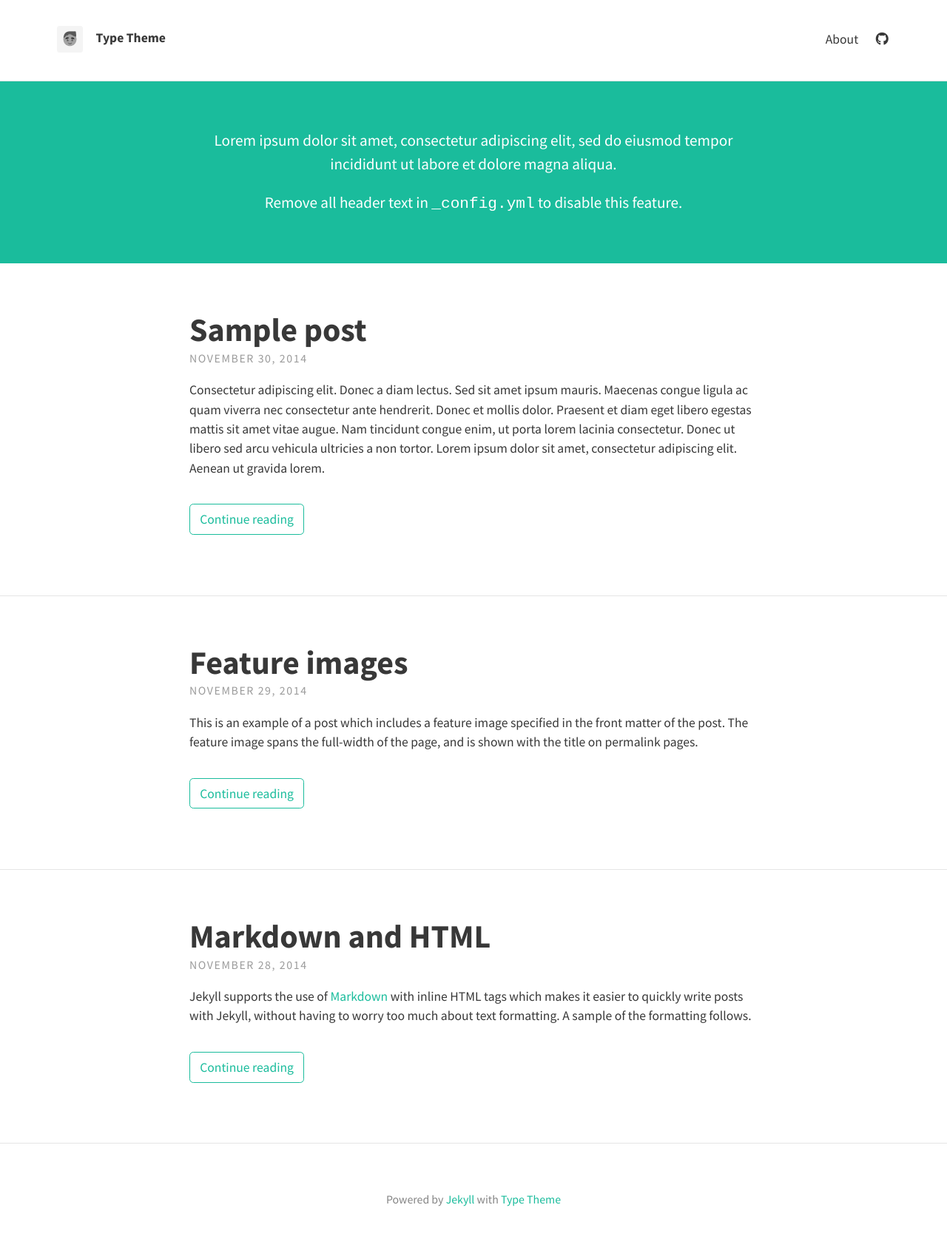
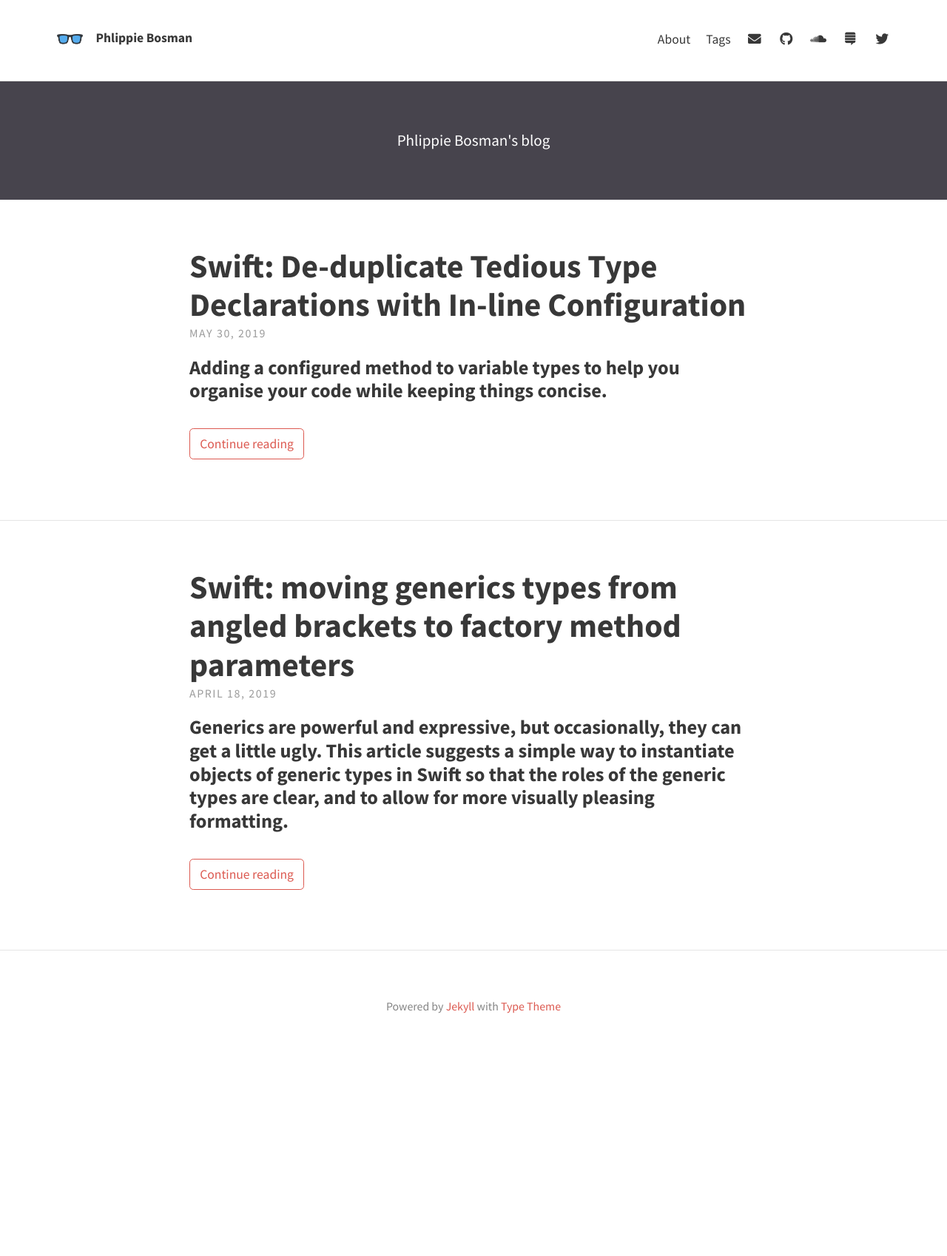
Before and after one commit to phlippieb/phlippieb.github.io, a Jekyll site: the page built from index.html, in a window 1280 px wide. Shown: the whole page at 74% size. Built offline with Jekyll 4.4.1, drawn with Linux system fonts in a browser that asks for light colours; nearby versions of some CDN libraries; the list of posts is cut into pages by our own code; after the commit the page ends 1437 px from its top, so only the background shows below that.

Commit message:
Setup initial content

```diff
--- a/_config.yml
+++ b/_config.yml
@@ -1,53 +1,51 @@
 # SITE CONFIGURATION
-baseurl: "/type-theme"
-url: "https://rohanchandra.github.io/"
+baseurl: ""
+url: "https://phlippieb.github.io/"
 
 # THEME-SPECIFIC CONFIGURATION
 theme_settings:
   # Meta
-  title: Type Theme
+  title: Phlippie Bosman
   avatar: assets/img/avatar.png
   favicon: assets/favicon.ico
-  gravatar: # Email MD5 hash
-  description: "A website with blog posts and pages" # used by search engines
+  gravatar:
+  description: Phlippie Bosman's blog
 
   # Header and footer text
   header_text: >
-     <p>Lorem ipsum dolor sit amet, consectetur adipiscing elit, sed do eiusmod tempor incididunt ut labore et dolore magna aliqua.</p>
-
-     <p>Remove all header text in <code>_config.yml</code> to disable this feature.</p>
+     <p>Phlippie Bosman's blog</p>
   header_text_feature_image:
   footer_text: >
    Powered by <a href="https://jekyllrb.com/">Jekyll</a> with <a href="https://github.com/rohanchandra/type-theme">Type Theme</a>
 
   # Icons
   rss: false
-  email_address: # Full email address, e.g. "sam@example.com"
+  email_address: phlippie.bosman@gmail.com
   behance:
   bitbucket:
   dribbble:
   facebook:
   flickr:
   gitlab:
-  github: "rohanchandra/type-theme"
+  github: "phlippieb"
   gitter:
   google_plus:
   instagram:
   linkedin:  # Full URL
   pinterest:
   reddit:
-  soundcloud:
-  stack_exchange:  # Full URL
+  soundcloud: phlippie-bosman
+  stack_exchange:  https://stackexchange.com/users/1584327/p-bosman
   steam:
   tumblr:
-  twitter:
+  twitter: phlippieb
   wordpress:
   youtube:
 
   # Scripts
   google_analytics: # Tracking ID, e.g. "UA-000000-01"
   disqus_shortname:
-  katex: true # Enable if using math markup
+  katex: false # Enable if using math markup
   search: false # Enable the search feature
 
   # Localization strings
@@ -79,7 +77,7 @@ highlighter: rouge
 sass:
   sass_dir: _sass
   style: :compressed
-plugins: [jekyll-paginate]
+plugins: [jekyll-paginate, jekyll-gist]
 exclude:
   - Gemfile
   - Gemfile.lock
--- a/_posts/2014-11-28-markdown-and-html.md
+++ /dev/null
@@ -1,39 +0,0 @@
----
-layout: post
-title: Markdown and HTML
----
-
-Jekyll supports the use of [Markdown](http://daringfireball.net/projects/markdown/syntax) with inline HTML tags which makes it easier to quickly write posts with Jekyll, without having to worry too much about text formatting. A sample of the formatting follows.
-
-Tables have also been extended from Markdown:
-
-First Header  | Second Header
-------------- | -------------
-Content Cell  | Content Cell
-Content Cell  | Content Cell
-
-Here's an example of an image, which is included using Markdown:
-
-![Geometric pattern with fading gradient]({{ site.baseurl }}/assets/img/sample_feature_img_2.png)
-
-Highlighting for code in Jekyll is done using Pygments or Rouge. This theme makes use of Rouge by default.
-
-{% highlight js %}
-// count to ten
-for (var i = 1; i <= 10; i++) {
-    console.log(i);
-}
-
-// count to twenty
-var j = 0;
-while (j < 20) {
-    j++;
-    console.log(j);
-}
-{% endhighlight %}
-
-Type Theme uses KaTeX to display maths. Equations such as $$S_n = a \times \frac{1-r^n}{1-r}$$ can be displayed inline.
-
-Alternatively, they can be shown on a new line:
-
-$$ f(x) = \int \frac{2x^2+4x+6}{x-2} $$
--- a/_posts/2014-11-29-feature-images.md
+++ /dev/null
@@ -1,6 +0,0 @@
----
-layout: post
-title: Feature images
-feature-img: "assets/img/sample_feature_img.png"
----
-This is an example of a post which includes a feature image specified in the front matter of the post. The feature image spans the full-width of the page, and is shown with the title on permalink pages.
--- a/_posts/2014-11-30-sample-post.md
+++ /dev/null
@@ -1,22 +0,0 @@
----
-layout: post
-title: Sample post
-tags: [test, sample]
----
-Consectetur adipiscing elit. Donec a diam lectus. Sed sit amet ipsum mauris. Maecenas congue ligula ac quam viverra nec consectetur ante hendrerit. Donec et mollis dolor. Praesent et diam eget libero egestas mattis sit amet vitae augue. Nam tincidunt congue enim, ut porta lorem lacinia consectetur. Donec ut libero sed arcu vehicula ultricies a non tortor. Lorem ipsum dolor sit amet, consectetur adipiscing elit. Aenean ut gravida lorem.
-
-* Consectetur adipiscing elit
-* Donec a diam lectus
-* Sed sit amet ipsum mauris
-
-Ut turpis felis, pulvinar a semper sed, adipiscing id dolor. Pellentesque auctor nisi id magna consequat sagittis. Curabitur dapibus enim sit amet elit pharetra tincidunt feugiat nisl imperdiet. Ut convallis libero in urna ultrices accumsan. Donec sed odio eros. Donec viverra mi quis quam pulvinar at malesuada arcu rhoncus. Cum sociis natoque penatibus et magnis dis parturient montes, nascetur ridiculus mus. In rutrum accumsan ultricies. Mauris vitae nisi at sem facilisis semper ac in est.
-
-Nunc diam velit, adipiscing ut tristique vitae, sagittis vel odio. Maecenas convallis ullamcorper ultricies. Curabitur ornare, ligula *semper consectetur sagittis*, nisi diam iaculis velit, id fringilla sem nunc vel mi. Nam dictum, odio nec pretium volutpat, arcu ante placerat erat, non tristique elit urna et turpis. Quisque mi metus, ornare sit amet fermentum et, tincidunt et orci. Fusce eget orci a orci congue vestibulum.
-
-Ut dolor diam, elementum et vestibulum eu, porttitor vel elit. Curabitur venenatis pulvinar tellus gravida ornare. Sed et erat faucibus nunc euismod ultricies ut id justo. Nullam cursus suscipit nisi, et ultrices justo sodales nec. Fusce venenatis facilisis lectus ac semper. Aliquam at massa ipsum. Quisque bibendum purus convallis nulla ultrices ultricies. Nullam aliquam, mi eu aliquam tincidunt, purus velit laoreet tortor, viverra pretium nisi quam vitae mi. Fusce vel volutpat elit. Nam sagittis nisi dui.
-
-> Suspendisse lectus leo, consectetur in tempor sit amet, placerat quis neque
-
-Etiam luctus porttitor lorem, sed suscipit est rutrum non. Curabitur lobortis nisl a enim congue semper. Aenean commodo ultrices imperdiet. Vestibulum ut justo vel sapien venenatis tincidunt.
-
-Phasellus eget dolor sit amet ipsum dapibus condimentum vitae quis lectus. Aliquam ut massa in turpis dapibus convallis. Praesent elit lacus, vestibulum at malesuada et, ornare et est. Ut augue nunc, sodales ut euismod non, adipiscing vitae orci. Mauris ut placerat justo. Mauris in ultricies enim. Quisque nec est eleifend nulla ultrices egestas quis ut quam. Donec sollicitudin lectus a mauris pulvinar id aliquam urna cursus. Cras quis ligula sem, vel elementum mi. Phasellus non ullamcorper urna.
--- /dev/null
+++ b/_posts/2019-04-18-generics-to-factories.md
@@ -0,0 +1,65 @@
+---
+layout: post
+title: "Swift: moving generics types from angled brackets to factory method parameters"
+tags: [Swift, iOS]
+---
+
+### Generics are powerful and expressive, but occasionally, they can get a little ugly. This article suggests a simple way to instantiate objects of generic types in Swift so that the roles of the generic types are clear, and to allow for more visually pleasing formatting.
+
+---
+
+Now, I’m not saying that generics are always unintuitive or ugly. Anyone with a basic grasp of generics would be able to look at the following snippet and see exactly what role the type `T` plays:
+
+{% gist 3502a05a9e2129563ad60880ebdd4e2d %}
+
+Clearly, the function will swap the two given values; `T` simply specifies the type of those values.
+
+But if you’re using generics to generalise something more advanced, you may soon run into something like this:
+
+{% gist 793975af5d4a0be69257c8f4e57b33f2 %}
+
+Not the sexiest code to begin with, sure, but the fact that the generic type parameters must go between the `<...>` directly after the class name, and that Xcode has no nice way of formatting generic type parameters on separate lines, and that we can’t label the types to indicate what should go where, turns this into an unreadable mess.
+
+---
+
+Fortunately, we can solve all of these issues by using factories to instantiate generic objects. To demonstrate, let’s begin with a contrived example.
+
+Let’s say we have a variety of enums in our app, and we occasionally find it useful to map those enums to one another. For example, here are two:
+
+{% gist b5bfd3b63ed9bd2894dadc1b19db8c71 %}
+
+We don’t want to write a new class to handle mapping between each possible combination of enums, so we create a generic mapper:
+
+{% gist 8fdfc4c137539e2c806da4d430b55231 %}
+
+This mapper is instantiated with the types of both the source and destination enums, as well as a closure or function that performs the actual mapping. This is obviously not a terribly useful mapper, but to be fair I did say this was a contrived example!
+
+The traditional way to create and use our mapper would then be as follows:
+
+{% gist 4137640eb86f1104151fd7e0abf52e93 %}
+
+So again, we’re putting the generic type parameters after the class name on a single line, which would quickly become an eyesore when using long type names. We’re also not indicating the roles of those types; if someone, for some reason, defined Mapper so that Destination precedes Source as the first type parameter, we would probably get stuck debugging our init code for a long time before we realised what went wrong.
+
+So here is how we can label the generic parameters, and move them out of angled brackets and into normal function parameters, by using a factory to create objects of our generic class. We write a simple factory:
+
+{% gist e348141ef088fd54fb994111b01e4f44 %}
+
+Note that the `make` function is generic: it relies on two type parameters, `T` and `U`. We reference those types in the parameter list as `T.Type` and `U.Type`. This means that, when we call this function, we will explicitly tell it what those types should be.
+
+We also make sure to accept any other parameters required to initialise a mapper object; in this example, that’s the `mapping` parameter.
+
+Now, since this function is generic, you might be worried that we’ll still need to specify the type parameters in `<angled brackets>`, just like before. But since we’re “using” both types in the function’s parameters by specifying `sourceType` and `destinationType`, the compiler can infer the types of `T` and `U`.
+
+Also notice how nicely we get to label those type parameters now!
+
+Using the factory looks like this:
+
+{% gist cf4c67e2a7401c8f1158881c79d3c371 %}
+
+Maybe it doesn’t look like much, but in my view this makes the code much cleaner and more human-readable.
+
+One note for those planning on using this: Using a factory class is important. If you opt to add the factory method (`make`) on the generic class (`Mapper`) instead of in a dedicated factory (`MapperFactory`), you will run into compiler issues. This is because the generic class is generic (duh!) and, even though you’re using a static function and specifying all the generic types to use via the function parameters, the compiler still expects you to specify _which_ generic class to call the function on. So you would still have to provide the generic parameters in angled brackets, which is defeating the purpose.
+
+---
+
+Note: This article was originally published on [Medium](https://medium.com/@phlippie.bosman/swift-generics-moving-type-parameters-out-of-angled-brackets-and-into-factory-methods-a2f7f8b06961).
--- /dev/null
+++ b/_posts/2019-05-30-applying.md
@@ -0,0 +1,88 @@
+---
+layout: post
+title: "Swift: De-duplicate Tedious Type Declarations with In-line Configuration"
+tags: [Swift, iOS]
+---
+
+### Adding a configured method to variable types to help you organise your code while keeping things concise.
+
+---
+
+# Closure initialisation
+
+In our Swift codebase, we make extensive use of the “[closure initialisation](https://medium.com/the-traveled-ios-developers-guide/swift-initialization-with-closures-5ea177f65a5)” standard. For example, instead of writing this:
+
+{% gist 91db608a1d8a758ed554ac54e4a0b5f4 %}
+
+We would write this:
+
+{% gist 6d2b40459d3654f18ab9638caeead836 %}
+
+It’s a good standard, one with many advantages. For example, it provides a clear, single location in the code where most, if not all, of the configuration for a particular UI element is done.
+However, as you may have noticed, we are forced to write out the type of the variable twice —- once to declare the type of the variable and once to initialise its value.
+
+This may be desired in some cases. The external-facing type being separated from the internal type, in combination with polymorphism (either through subclassing or through protocols), allows us to declare variables using the most useful general type and hide the specifics of the actual type to any clients. I might, for example, declare a `UILabel` property but initialise the value with an instance of my own `FancyLabel` subclass. Or, I might declare the property to be `UITableViewDataSource` and interchangeably use various conforming types as the actual value, without having to worry about how that affects clients of the property.
+
+However, in practice, we don’t often get this advantage; we usually declare and initialise exactly the same type. If you create enough variables written in this style, it starts to get a little tedious. Furthermore, when using a type that is already tedious to type out, the tedium doubles. For example, try declaring a couple of these variables:
+
+{% gist 6f9641f69182a9c72eb4aa10748f287f %}
+
+How about a more finger-friendly standard?
+
+---
+
+# Map
+
+We want to combine the advantage of _not_ using the closure initialisation standard —- namely, the ability for a variable’s type to be inferred from its initialisation —- with the advantages of the standard —- such as the ability to perform the configuration of an object as part of its declaration.
+
+We already have a pattern for what this could like, courtesy of Swift’s semi-functional paradigm. The `map` function allows us to replace a multi-statement sequence such as this:
+
+{% gist c2190c9b0c079fd68297375310c0f4c5 %}
+
+With this:
+
+{% gist ad1998648344680954ca1fd7ad8ce2db %}
+
+So taking our cue from this type of syntax, why don't we add a `configured` method to the types of variables we would like to configure upon declaration? It should be basically like being able to `map` over a single variable.
+
+---
+
+# Configured
+
+Our configuration method will be very simple, and the implementation will be the same for all types. An easy way to add a method to arbitrary types is to declare a protocol, then extend that protocol with the method to add:
+
+{% gist 835dd4e504c325aa04b2d5f92d4045ab %}
+
+Any type can now get this method for free by just conforming to `InlineConfigurable`.
+
+Let’s extend `NSObject`:
+
+{% gist e476de8dbc1025b8179ddc68314219d1 %}
+
+And just like that, most of the types provided by the various iOS SDKs are magically configurable. If we want this functionality for types we define ourselves, we can either inherit them from `NSObject` or simply conform them to `InlineConfigurable`.
+
+And finally, here is how we use it:
+
+{% gist 9dda1d43dcd1a952e98bd7736039b722 %}
+
+Blammo!
+
+---
+
+# Cocoapods
+
+UPDATE 9 August 2019:
+
+I made a CocoaPods version of this. It’s called `PHBApplying`, and you can use it like this:
+
+{% gist db4a6b269d7df96d9ce6c385d82ec2a7 %}
+
+I changed the name from `configured` to `applying` because, as [Maciej Najbar pointed out in the comments](https://medium.com/@MaciejNajbar), this concept is called *apply* in Kotlin (thanks Maciej!)
+
+I also discovered that this concept has already been implemented as a CocoaPod called [Then](https://github.com/devxoul/Then). Their existing implementation is a notch above my own, but I disagree with the naming, because `then` is commonly associated with asynchronous operations.
+
+See PHBApplying on [GitHub](https://github.com/phlippieb/PHBApplying) or [CocoaPods](https://cocoapods.org/pods/PHBApplying).
+
+---
+
+Note: This article was originally published on [Medium](https://medium.com/better-programming/swift-hacks-de-duplicate-tedious-type-declarations-with-in-line-configuration-13f66370754).
--- a/_sass/base/_variables.scss
+++ b/_sass/base/_variables.scss
@@ -15,11 +15,11 @@ $border-color: rgba(0, 0, 0, 0.1) !default; // rgba recommended if using feature
 
 // Typography colours
 $text-color: #383838 !default;
-$link-color: #1ABC9C !default;
+$link-color: #DC5950 !default;
 $selection-color: #D4D4D4 !default; // visible when highlighting text
 
 // Tags color
-$tags-color: #b0b0b0 !default;
+$tags-color: #DC5950 !default;
 
 //Search color
 $search-color: #999 !default;
@@ -32,6 +32,6 @@ $feature-image-text-color: #fff !default;
 $feature-image-size: cover !default; // options include "cover", "contain", "auto"
 
 // Header description box
-$header-desc-background-color: #1ABC9C !default;
+$header-desc-background-color: #47444D !default;
 $header-desc-text-color: #FFF !default;
 $header-desc-link-color: #02453D !default;
--- a/about.md
+++ b/about.md
@@ -2,11 +2,10 @@
 layout: page
 title: About
 permalink: /about/
-feature-img: "assets/img/sample_feature_img_2.png"
 ---
 
-Type Theme is a free and open-source theme for [Jekyll](http://jekyllrb.com/), licensed under the MIT License.
+I am a software developer working mostly in Swift on iOS. I work at [Retro Rabbit](http://retrorabbit.co.za) in Pretoria, South Africa, and mostly work on the iOS platform for [Kalido](http://kalido.me). I like to play with design patterns and ergonomics that bring production code and plain English closer together.
 
-Head over to the [theme's documentation](https://rohanchandra.github.io/project/type/) for much more information about Type Theme or to install this theme on your own Jekyll site.
+I completed a master's degree in compuational intelligence - specifically, in particle swarm optimisers - which has mostly left me with the realisation that I really know much about computational intelligence or particle swarm optimisers.
 
-This file is an example of a page in Jekyll, that automatically shows up in the header navigation, you can delete or modify this file freely.
+I also play bass in a band called [Friends With Pools](https://www.youtube.com/watch?v=P99kd2nivp8), and I sometimes [make music](https://soundcloud.com/phlippie-bosman) on my computer.
--- a/tags.html
+++ b/tags.html
@@ -1,5 +1,5 @@
 ---
 layout: tags
 title: Tags
-hide: true
+hide: false
 ---
```
Also changed, not shown: assets/favicon.ico, assets/img/avatar.png, assets/img/sample_feature_img.png (deleted), assets/img/sample_feature_img_2.png (deleted), assets/img/sample_feature_img_3.png (deleted).
